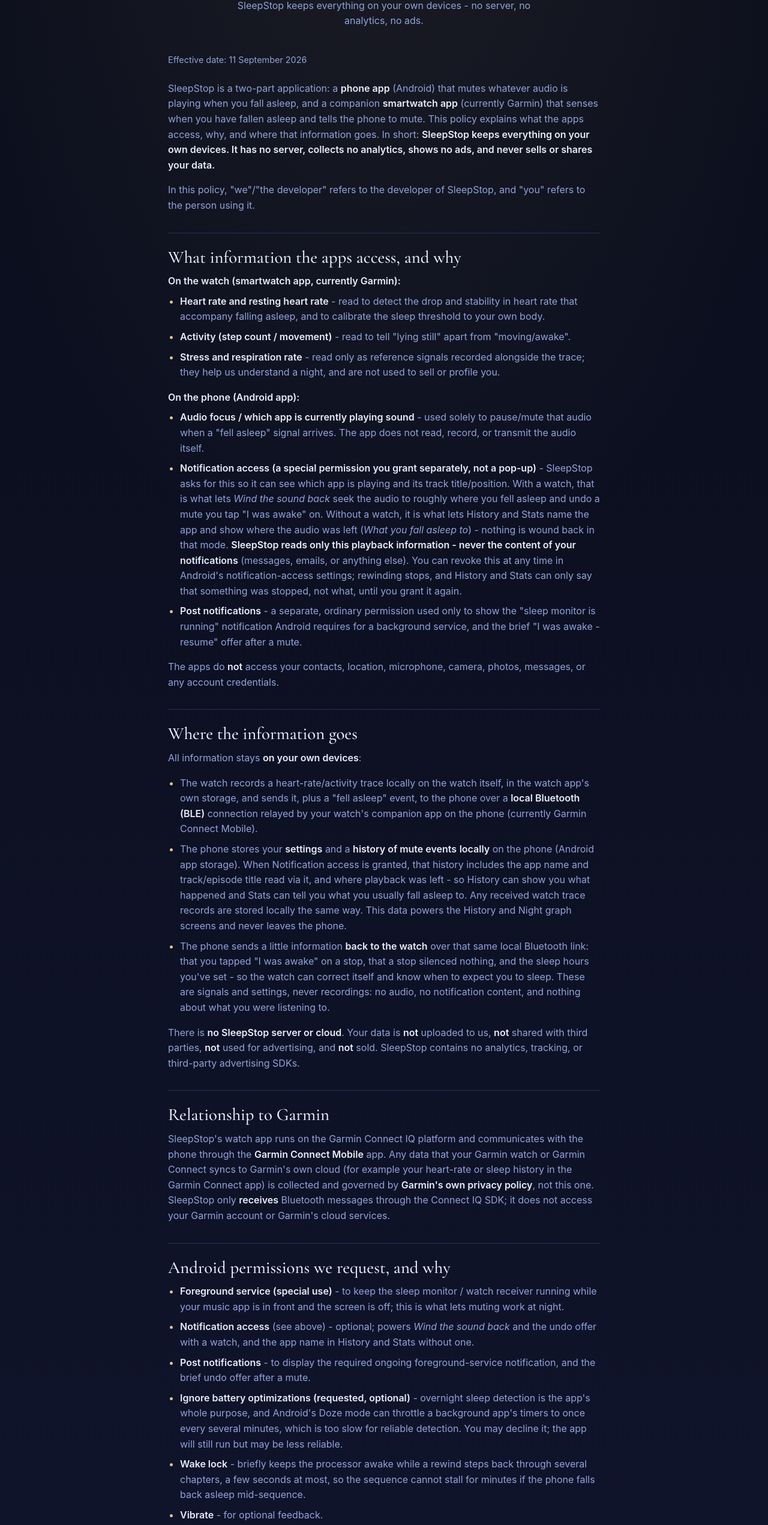
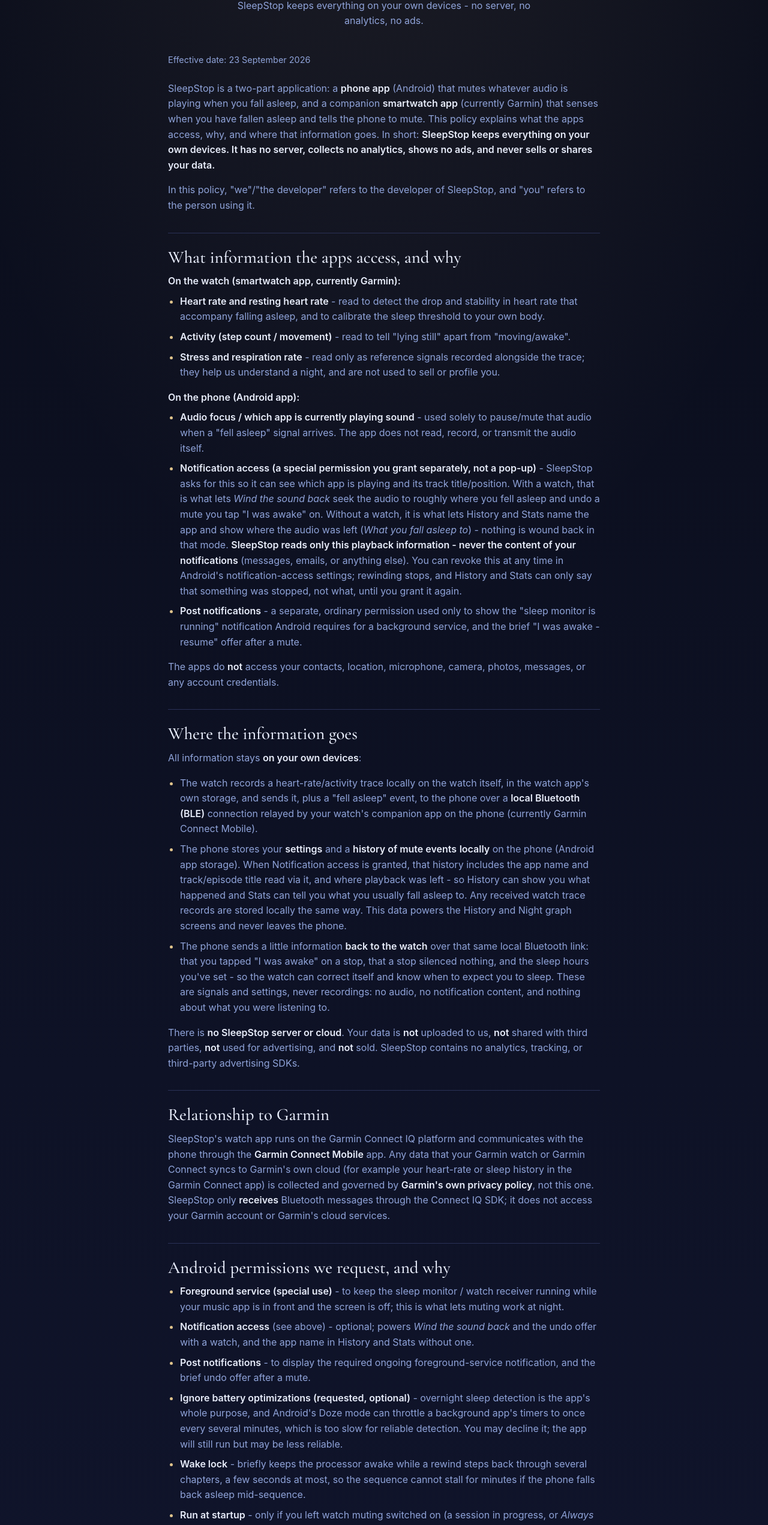
Before and after one commit to wojsek-sek/SleepStopSite, a plain HTML site: page privacy.html in a window 1280 px wide. Shown: the part 233-2775 px from the top of the page at 60% size. Drawn offline with Linux system fonts and the light colour scheme.

Commit message:
privacy: name the new Run-at-startup permission (RECEIVE_BOOT_COMPLETED)
The app now restarts the watch receiver after a reboot or an app update
when watch muting was left armed (StopSleepApp 27f7271). The permissions
list must name it before a build carrying it ships.

```diff
--- a/privacy.html
+++ b/privacy.html
@@ -61,7 +61,7 @@
     <section class="page-body">
       <div class="container">
         <article class="prose">
-          <p class="effective-date">Effective date: 11 September 2026</p>
+          <p class="effective-date">Effective date: 23 September 2026</p>
 
           <p>SleepStop is a two-part application: a <strong>phone app</strong> (Android) that
             mutes whatever audio is playing when you fall asleep, and a companion
@@ -162,6 +162,10 @@
             <li><strong>Wake lock</strong> - briefly keeps the processor awake while a rewind
               steps back through several chapters, a few seconds at most, so the sequence
               cannot stall for minutes if the phone falls back asleep mid-sequence.</li>
+            <li><strong>Run at startup</strong> - only if you left watch muting switched on (a session
+              in progress, or <em>Always ready</em>): after the phone restarts or SleepStop is
+              updated, the watch receiver is started again on its own, so that night is not
+              silently lost until you next open the app. Otherwise it does nothing.</li>
             <li><strong>Vibrate</strong> - for optional feedback.</li>
             <li><strong>Internet</strong> - required by the Garmin Connect IQ SDK to relay the
               watch's Bluetooth message through the Garmin Connect Mobile app, and present as a
```
